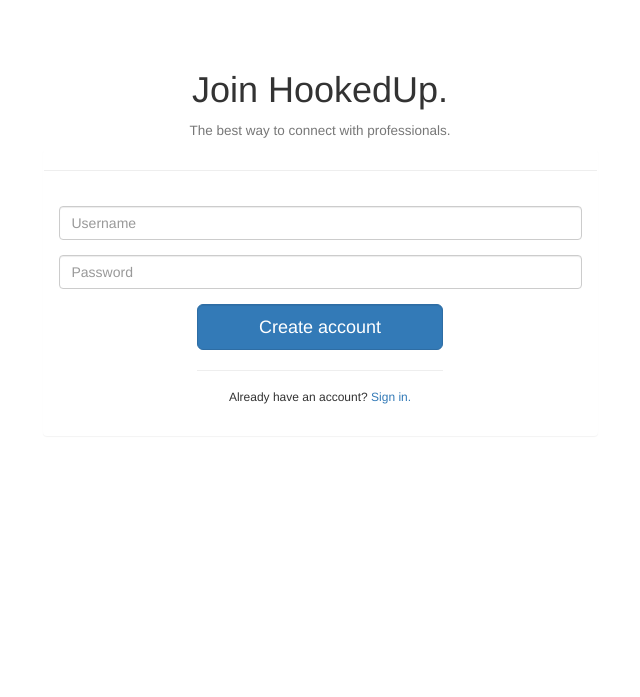
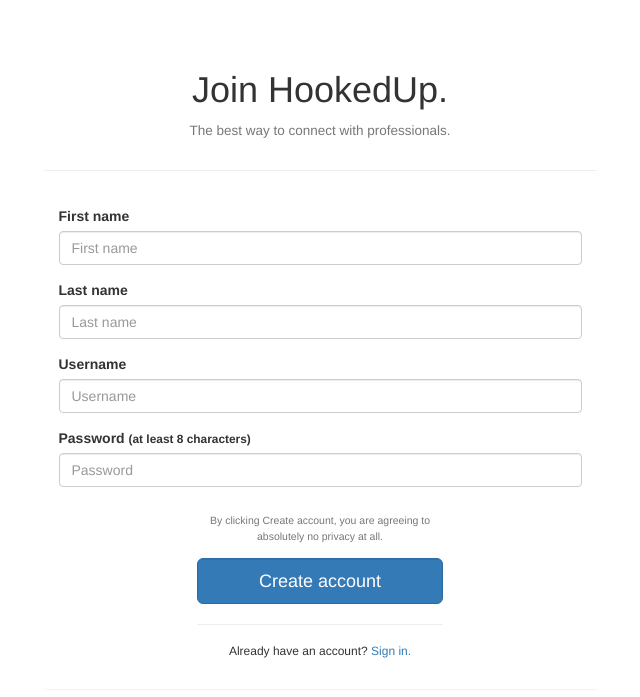
Before and after one commit to SE-Group1/SemesterProject, a PHP site: page /register.php in a window 1280 px wide. Shown: the part 52-749 px from the top of the page, without its empty margins (320-960 px from the left). Run offline with PHP 8.4, Linux system fonts and the light colour scheme.

Commit message:
Updated registration form, fixed some tools.

```diff
--- a/HookedUp/api/tools.php
+++ b/HookedUp/api/tools.php
@@ -18,14 +18,16 @@ function mysqlConnect() {
  * Returns GET data safely scrubbed using htmlspecialchars()
  */
 function getGETSafe($key) {
-    return htmlspecialchars($_GET['$key']);
+    $val = htmlspecialchars($_GET[$key]);
+    return empty($val) ? NULL : $val;
 }
 
 /**
  * Returns POST data safely scrubbed using htmlspecialchars()
  */
 function getPOSTSafe($key) {
-    return htmlspecialchars($_POST['$key']);
+    $val = htmlspecialchars($_POST[$key]);
+    return empty($val) ? NULL : $val;
 }
 
 /**
--- a/HookedUp/register.php
+++ b/HookedUp/register.php
@@ -37,13 +37,26 @@
                         <form id="register-form"  role="form" style="display: block;">
                             <div class="col-lg-12">
                                 <div class="form-group">
-                                    <input type="text" name="username" id="username" tabindex="1" class="form-control" placeholder="Username" value="">
+                                    <label for="firstName">First name</label>
+                                    <input type="text" name="firstName" id="firstName" class="form-control" placeholder="First name" required>
                                 </div>
                                 <div class="form-group">
-                                    <input type="password" name="password" id="password" tabindex="2" class="form-control" placeholder="Password">
+                                    <label for="lastName">Last name</label>
+                                    <input type="text" name="lastName" id="lastName" class="form-control" placeholder="Last name" required>
+                                </div>
+                                <div class="form-group">
+                                    <label for="username">Username</label>
+                                    <input type="text" name="username" id="username" class="form-control" placeholder="Username" required>
+                                </div>
+                                <div class="form-group">
+                                    <label for="password">Password <small>(at least 8 characters)</small></label>
+                                    <input type="password" name="password" id="password" class="form-control" placeholder="Password" pattern=".{8,}" required>
                                 </div>
                             </div>
                             <div class="col-lg-6 col-lg-offset-3">
+                                <div class="form-group text-center">
+                                    <h5><small>By clicking Create account, you are agreeing to absolutely no privacy at all.</small></h5>
+                                </div>
                                 <div class="form-group-lg">
                                     <button type="submit" class="btn form-control btn-primary">Create account</button>
                                 </div>
```
